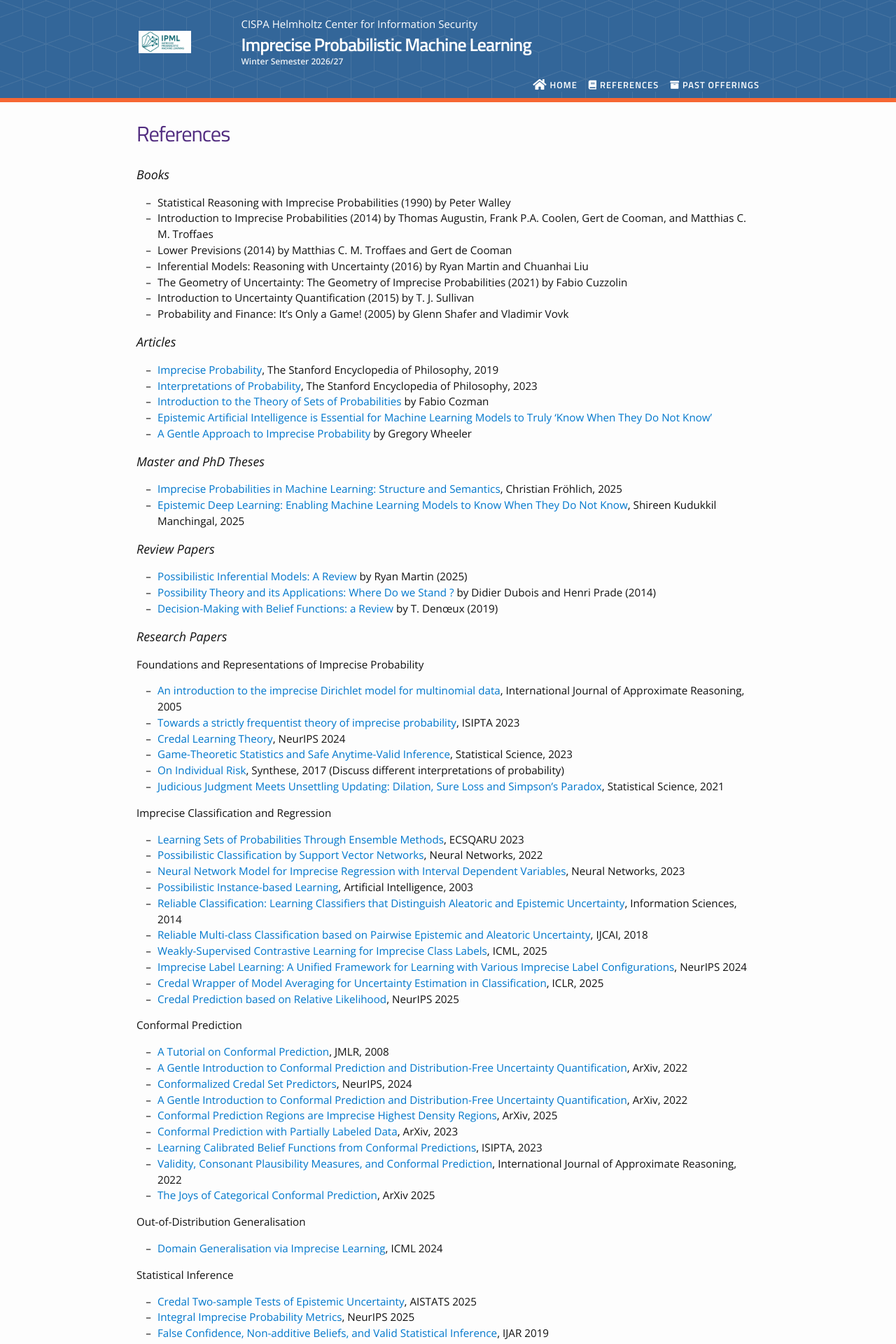
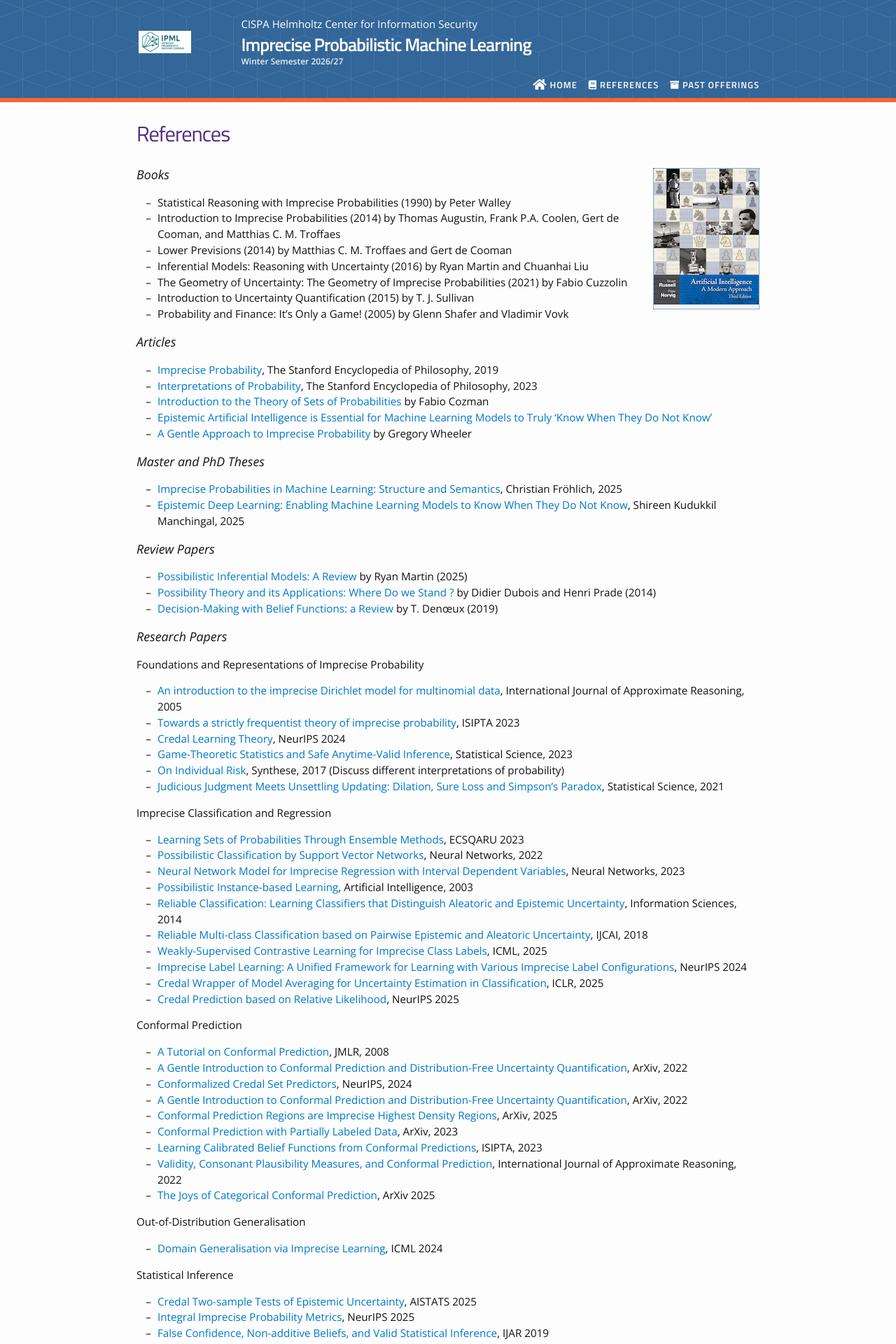
Before and after one commit to muandet-lab/ipml-course, a Jekyll site: the page built from references.md, in a window 1280 px wide. Shown: the top 1920 px of the page at 70% size. Built offline with Jekyll 4.4.1, drawn with Linux system fonts in a browser that asks for light colours; nearby versions of some CDN libraries.

Commit message:
Update references.md

```diff
--- a/references.md
+++ b/references.md
@@ -3,6 +3,8 @@ layout: page
 title: References
 permalink: /references/
 ---
+
+{% include image.html url="/_images/cover2.jpg" width=175 align="right" %}
 
 ### Books
 
```
